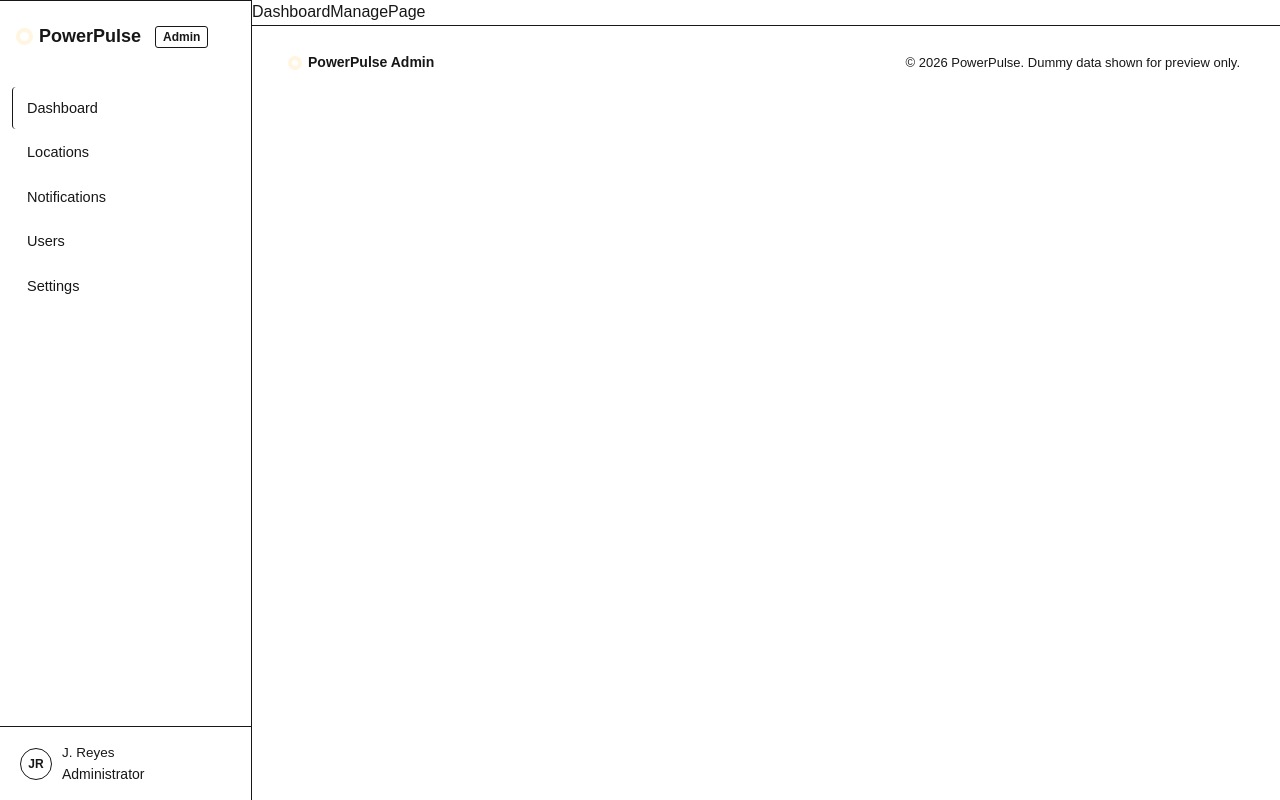
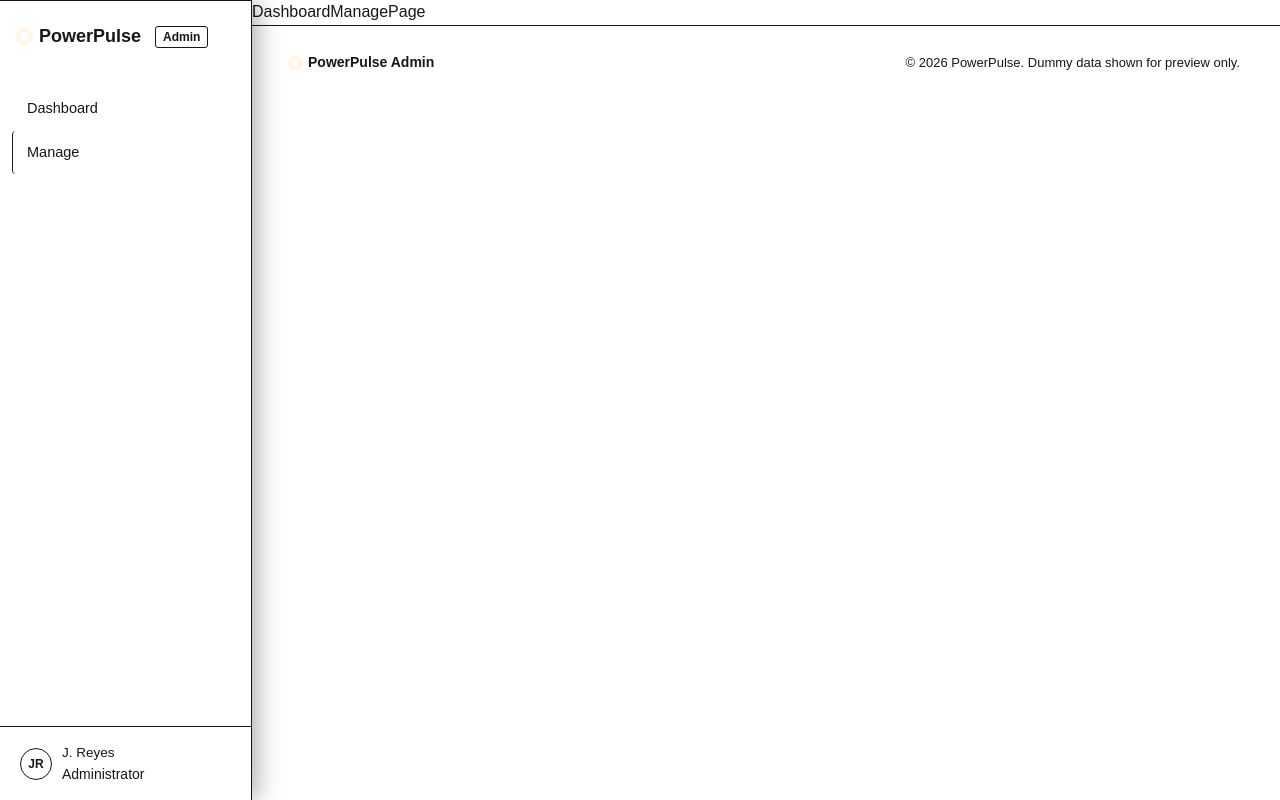
Before and after one commit to zhyrzh/power-pulse-frontend, a Next.js app: page /admin/manage in a window 1280 px wide. Built offline with nearby package versions, Linux system fonts and the light colour scheme.

Commit message:
Modified for separation of concern for the layout

```diff
--- /dev/null
+++ b/src/app/admin/components/Sidebar.tsx
@@ -0,0 +1,61 @@
+"use client";
+import { Fragment } from "react/jsx-runtime";
+import SidebarNavItem from "./SidebarNavItem";
+import { useSidebarStore } from "../store";
+import useIsMobile from "../hooks/useIsMobile";
+
+const Sidebar = () => {
+  const NAV_ITEMS = [
+    {
+      href: "/admin/dashboard",
+      name: "Dashboard",
+    },
+    {
+      href: "/admin/manage",
+      name: "Manage",
+    },
+  ];
+
+  const sidebarStore = useSidebarStore();
+  const isMobile = useIsMobile();
+
+  return (
+    <Fragment>
+      <aside
+        className={`fixed top-0 left-0 bottom-0 -translate-x-full transition-transform shadow-[4px_0_24px_rgba(0,0,0,0.35)] md:translate-x-0 md:w-63 md:shrink-0 md:bg-surface md:border-r md:border-solid md:border-line md:flex md:flex-col md:sticky md:top-0 md:h-dvh md:z-30 ${sidebarStore.isSidebarShown || !isMobile ? "translate-x-0 w-63 shrink-0 bg-surface border-r border-solid border-line flex flex-col sticky top-0 h-dvh z-30" : "-translate-x-full"}`}
+        id="sidebar"
+      >
+        <div className="py-5.5 px-5 border-t border-solid border-line shrink-0">
+          <a
+            href="powerpulse-admin.html"
+            className="flex items-center gap-2.5 font-space-grotesk font-bold text-[18px] shrink-0 no-underline"
+          >
+            <span className="h-2.25 w-2.25 rounded-[50%] bg-accent shadow-[0_0_0_4px_rgba(255,182,39,0.14)] shrink-0"></span>
+            PowerPulse
+            <span className="font-ibm-plex font-semibold text-xs text-faint border border-solid border-line rounded-[3px] py-0.5 px-1.75 ml-1">
+              Admin
+            </span>
+          </a>
+        </div>
+
+        <nav className="flex flex-col flex-1 overflow-y-auto py-3.5 px-3 gap-0.5">
+          {NAV_ITEMS.map((i) => (
+            <SidebarNavItem key={i.href} href={i.href} name={i.name} />
+          ))}
+        </nav>
+
+        <div className="flex items-center gap-2.5 py-4 px-5 border-t border-solid border-line shrink-0">
+          <div className="w-8 h-8 rounded-full bg-surface-light border border-solid border-line flex items-center justify-center font-space-grotesk font-semibold text-xs text-accent shrink-0">
+            JR
+          </div>
+          <div className="min-w-0 ">
+            <div className="text-[13.5px] text-light font-medium">J. Reyes</div>
+            <div className="text-sm text-light">Administrator</div>
+          </div>
+        </div>
+      </aside>
+    </Fragment>
+  );
+};
+
+export default Sidebar;
--- /dev/null
+++ b/src/app/admin/components/SidebarMobile.tsx
@@ -0,0 +1,45 @@
+"use client";
+import { Fragment } from "react/jsx-runtime";
+import { useSidebarStore } from "../store";
+import useIsMobile from "../hooks/useIsMobile";
+import { useEffect } from "react";
+
+const SidebarMobile = () => {
+  const { isSidebarShown, setIsSidebarShown } = useSidebarStore();
+  const isMobile = useIsMobile();
+
+  useEffect(() => {
+    if (isMobile) {
+      setIsSidebarShown(false);
+    }
+  }, [isMobile, setIsSidebarShown]);
+
+  return (
+    <Fragment>
+      <div className="flex items-center gap-3.5 py-4 px-5 border-b border-solid border-line bg-[rgba(15,27,45,0.9)] backdrop-blur-sm sticky top-0 z-20 md:hidden">
+        <button
+          className="bg-surface-light border border-solid border-line rounded-sm w-9.5 h-8.5 flex items-center justify-center flex-col gap-1 cursor-pointer shrink-0"
+          aria-label="Toggle navigation"
+          onClick={() => setIsSidebarShown(true)}
+        >
+          <span className="w-4 h-0.5 bg-muted rounded-[1px]"></span>
+          <span className="w-4 h-0.5 bg-muted rounded-[1px]"></span>
+          <span className="w-4 h-0.5 bg-muted rounded-[1px]"></span>
+        </button>
+        <a
+          href="powerpulse-admin.html"
+          className="flex items-center gap-2.5 font-space-grotesk font-bold text-[18px] shrink-0 no-underline"
+        >
+          <span className="h-2.25 w-2.25 rounded-[50%] bg-accent shadow-[0_0_0_4px_rgba(255,182,39,0.14)] shrink-0"></span>
+          PowerPulse
+        </a>
+      </div>
+      <div
+        className={`fixed inset-0 bg-[rgba(6,11,19,0.6)] z-25 ${isSidebarShown && isMobile ? "block" : "hidden"}`}
+        onClick={() => setIsSidebarShown(false)}
+      ></div>
+    </Fragment>
+  );
+};
+
+export default SidebarMobile;
--- /dev/null
+++ b/src/app/admin/components/SidebarNavItem.tsx
@@ -0,0 +1,18 @@
+"use client";
+
+import Link from "next/link";
+import { usePathname } from "next/navigation";
+
+const SidebarNavItem = ({ href, name }: { href: string; name: string }) => {
+  const pathName = usePathname();
+  return (
+    <Link
+      href={href}
+      className={`flex items-center no-underline text-[14.5px] py-2.5 px-3.5 rounded-sm border-l border-solid transition-[color_0.15s_ease,background_0.15s_ease,border-color_0.15s_ease] hover:text-light hover:bg-surface-light ${href === pathName ? "text-light bg-surface-light border-accent" : "text-muted bg-transparent border-transparent"}`}
+    >
+      {name}
+    </Link>
+  );
+};
+
+export default SidebarNavItem;
--- /dev/null
+++ b/src/app/admin/hooks/useIsMobile.tsx
@@ -0,0 +1,20 @@
+import { useSyncExternalStore } from "react";
+
+const useIsMobile = () => {
+  // 1. Subscribe function: attaches the listener and returns the cleanup
+  const subscribe = (callback: (e: Event) => void) => {
+    const mediaQuery = window.matchMedia(`(max-width: 53.75rem)`);
+    mediaQuery.addEventListener("change", callback);
+    return () => mediaQuery.removeEventListener("change", callback);
+  };
+
+  // 2. Snapshot function: reads the current value
+  const getSnapshot = () => window.matchMedia(`(max-width: 53.75rem)`).matches;
+
+  // 3. Server fallback (optional, prevents SSR crashes)
+  const getServerSnapshot = () => false;
+
+  return useSyncExternalStore(subscribe, getSnapshot, getServerSnapshot);
+};
+
+export default useIsMobile;
--- a/src/app/admin/layout.tsx
+++ b/src/app/admin/layout.tsx
@@ -1,6 +1,8 @@
 import { IBM_Plex_Sans, Space_Grotesk } from "next/font/google";
 import type { Metadata } from "next";
 import "../globals.css";
+import Sidebar from "./components/Sidebar";
+import SidebarMobile from "./components/SidebarMobile";
 
 export const metadata: Metadata = {
   title: "Create Next App",
@@ -25,85 +27,11 @@ export default function AdminLayout({ children }: LayoutProps<"/admin">) {
       className={`${ibmPlexSans.variable} ${spaceGrotesk.variable} scroll-smooth`}
     >
       <body className="flex items-start min-h-dvh font-ibm-plex text-light leading-[1.55] bg-primary">
-        <aside
-          className="w-63 shrink-0 bg-surface border-r border-solid border-line flex flex-col sticky top-0 h-dvh z-30"
-          id="sidebar"
-        >
-          <div className="py-5.5 px-5 border-t border-solid border-line shrink-0">
-            <a
-              href="powerpulse-admin.html"
-              className="flex items-center gap-2.5 font-space-grotesk font-bold text-[18px] shrink-0 no-underline"
-            >
-              <span className="h-2.25 w-2.25 rounded-[50%] bg-accent shadow-[0_0_0_4px_rgba(255,182,39,0.14)] shrink-0"></span>
-              PowerPulse
-              <span className="font-ibm-plex font-semibold text-xs text-faint border border-solid border-line rounded-[3px] py-0.5 px-1.75 ml-1">
-                Admin
-              </span>
-            </a>
-          </div>
-
-          <nav className="flex flex-col flex-1 overflow-y-auto py-3.5 px-3 gap-0.5">
-            <a
-              href="powerpulse-admin.html"
-              className="flex items-center no-underline text-[14.5px] py-2.5 px-3.5 rounded-sm border-l border-solid border-accent transition-[color_0.15s_ease,background_0.15s_ease,border-color_0.15s_ease] hover:text-light hover:bg-surface-light text-light bg-surface-light"
-            >
-              Dashboard
-            </a>
-            <a
-              className="flex items-center no-underline text-[14.5px] py-2.5 px-3.5 rounded-sm border-l border-solid border-transparent transition-[color_0.15s_ease,background_0.15s_ease,border-color_0.15s_ease] text-muted hover:text-light hover:bg-surface-light"
-              href="powerpulse-manage.html#locations"
-            >
-              Locations
-            </a>
-            <a
-              className="flex items-center no-underline text-[14.5px] py-2.5 px-3.5 rounded-sm border-l border-solid border-transparent transition-[color_0.15s_ease,background_0.15s_ease,border-color_0.15s_ease] text-muted hover:text-light hover:bg-surface-light"
-              href="#"
-            >
-              Notifications
-            </a>
-            <a
-              className="flex items-center no-underline text-[14.5px] py-2.5 px-3.5 rounded-sm border-l border-solid border-transparent transition-[color_0.15s_ease,background_0.15s_ease,border-color_0.15s_ease] text-muted hover:text-light hover:bg-surface-light"
-              href="powerpulse-manage.html#users"
-            >
-              Users
-            </a>
-            <a
-              className="flex items-center no-underline text-[14.5px] py-2.5 px-3.5 rounded-sm border-l border-solid border-transparent transition-[color_0.15s_ease,background_0.15s_ease,border-color_0.15s_ease] text-muted hover:text-light hover:bg-surface-light"
-              href="#"
-            >
-              Settings
-            </a>
-          </nav>
-
-          <div className="flex items-center gap-2.5 py-4 px-5 border-t border-solid border-line shrink-0">
-            <div className="w-8 h-8 rounded-full bg-surface-light border border-solid border-line flex items-center justify-center font-space-grotesk font-semibold text-xs text-accent shrink-0">
-              JR
-            </div>
-            <div className="min-w-0 ">
-              <div className="text-[13.5px] text-light font-medium">
-                J. Reyes
-              </div>
-              <div className="text-sm text-light">Administrator</div>
-            </div>
-          </div>
-        </aside>
+        <Sidebar />
 
         <div className="sidebar-backdrop" id="sidebarBackdrop"></div>
         <div className="flex-1 min-w-0">
-          <div className="mobile-topbar md:hidden">
-            <button
-              className="nav-toggle"
-              id="navToggle"
-              aria-label="Toggle navigation"
-            >
-              <span></span>
-              <span></span>
-              <span></span>
-            </button>
-            <a href="powerpulse-admin.html" className="logo">
-              <span className="dot"></span>PowerPulse
-            </a>
-          </div>
+          <SidebarMobile />
           {children}
           <footer className="border-t border-solid border-line py-6.5 px-0">
             <div className="max-w-7xl mx-auto my-0 py-0 px-8 xl:max-w-360 xl:py-0 xl:px-10 flex justify-between items-center flex-wrap gap-3">
--- /dev/null
+++ b/src/app/admin/store/index.ts
@@ -0,0 +1,12 @@
+import { create } from "zustand";
+
+type TSidebarStore = {
+  isSidebarShown: boolean;
+  setIsSidebarShown: (isShown: boolean) => void;
+};
+
+export const useSidebarStore = create<TSidebarStore>((set) => ({
+  isSidebarShown: false,
+  setIsSidebarShown: (isShown: boolean) =>
+    set(() => ({ isSidebarShown: isShown })),
+}));
```
